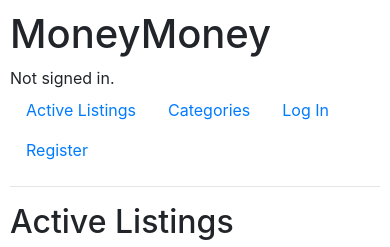
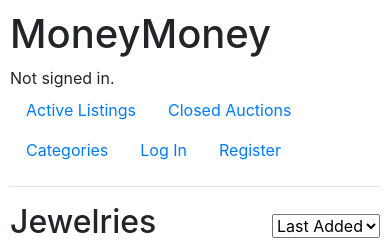
Before and after one commit to zeyadsalah22/MoneyMoney, a Django app: page /category/2 in a window 390 px wide. Shown: the top 247 px of the page. Run offline with Django 3.2, Linux system fonts and the light colour scheme; data comes from the database, SQL or seed files in the repository; both versions use the stored data as it was after the commit; some libraries are stand-ins or nearby versions.

Commit message:
added closing_auctions tab and custom sorting

```diff
--- a/auctions/static/auctions/auctions.js
+++ b/auctions/static/auctions/auctions.js
@@ -4,6 +4,23 @@ document.addEventListener("DOMContentLoaded", () => {
     setupLikeButton();
     setupCommentForm();
     updateTimeRemaining();
+});
+
+
+// Custom sorting option
+document.addEventListener('DOMContentLoaded', () => {
+    const sortSelect = document.getElementById('sort-select');
+    if (sortSelect) {
+        sortSelect.addEventListener('change', () => {
+            const sortKey = sortSelect.value;
+
+            fetch(`/sort-listings/?sort=${sortKey}`)
+                .then(response => response.text())
+                .then(data => {
+                    document.getElementById('listings-container').innerHTML = data;
+                });
+        });
+    }
 });
 
 // Toggle watchlist
--- a/auctions/templates/auctions/index.html
+++ b/auctions/templates/auctions/index.html
@@ -1,55 +1,18 @@
 {% extends "auctions/layout.html" %}
 
 {% block body %}
-    <h2>Active Listings</h2>
+    <div class="d-flex justify-content-between align-items-center mb-3">
+    <h2>{% if category %}{{ category.name }}{% else %}Active Listings{% endif %}</h2>
+    <select id="sort-select" class="form-select w-auto">
+        <option value="last_added">Last Added</option>
+        <option value="name">Name</option>
+        <option value="price">Price</option>
+        <option value="category">Category</option>
+    </select>
+    </div>
 
-    <div class="row">
-        {% for listing in listings %}
-            <div class="col-md-4 mb-4">
-                <div class="card h-100 {% if not listing.status or listing.end_date <= now %}border-danger{% endif %}">
-                    {% if listing.image_url %}
-                        <img src="{{ listing.image_url }}" class="card-img-top listing-image" alt="{{ listing.title }}">
-                    {% endif %}
-                    <div class="card-body">
-                        <h5 class="card-title">
-                            <a href="{% url 'listing' id=listing.id %}">{{ listing.title }}</a>
-                        </h5>
-                        <p class="card-text">{{ listing.description|truncatewords:30 }}</p>
-                        <p class="card-text">
-                            <strong>Price: ${{ listing.current_price }}</strong>
-                        </p>
-
-                        {% if not listing.is_active %}
-                            <p class="text-danger font-weight-bold">Auction Ended</p>
-                            {% if listing.winner %}
-                                <p class="text-muted">Won by {{ listing.winner.username }}</p>
-                            {% else %}
-                                <p class="text-muted">No winner</p>
-                            {% endif %}
-                        {% endif %}
-
-                        {% if listing.category %}
-                            <p class="card-text">
-                                <small class="text-muted">
-                                    Category: <a href="{% url 'category_listings' category_id=listing.category.id %}">{{ listing.category.name }}</a>
-                                </small>
-                            </p>
-                        {% endif %}
-                        <p class="card-text">
-                            <small class="text-muted">
-                                Listed by {{ listing.seller.username }} on {{ listing.created_at|date:"F j, Y" }}
-                            </small>
-                        </p>
-                    </div>
-                </div>
-            </div>
-        {% empty %}
-            <div class="col-12">
-                <div class="alert alert-info">
-                    No active listings available.
-                </div>
-            </div>
-        {% endfor %}
+    <div id="listings-container" class="row">
+        {% include 'auctions/listing_cards.html' %}
     </div>
 
     <style>
@@ -60,5 +23,5 @@
         background-color: #f8f9fa; /* Optional: to show a light background */
         margin-bottom: 20px;
     }
-</style>
+    </style>
 {% endblock %}
--- a/auctions/templates/auctions/layout.html
+++ b/auctions/templates/auctions/layout.html
@@ -22,6 +22,9 @@
                 <a class="nav-link" href="{% url 'index' %}">Active Listings</a>
             </li>
             <li class="nav-item">
+                <a class="nav-link" href="{% url 'closed_auctions' %}">Closed Auctions</a>
+            </li>
+            <li class="nav-item">
                 <a class="nav-link" href="{% url 'category' %}">Categories</a>
             </li>
             {% if user.is_authenticated %}
@@ -30,6 +33,7 @@
                         <a class="nav-link" href="{% url 'create' %}">Create Listing</a>
                     </li>
                 {%endif%}
+
                 <li class="nav-item">
                     <a class="nav-link" href="{% url 'watchlist' %}">WatchList</a>
                 </li>
--- a/auctions/urls.py
+++ b/auctions/urls.py
@@ -9,6 +9,7 @@ urlpatterns = [
     path("logout", views.logout_view, name="logout"),
     path("register", views.register, name="register"),
     path("watchlist", views.watchlist, name="watchlist"),
+    path("closed_auctions", views.closed_auctions, name="closed_auctions"),
     path("won_auctions", views.won_auctions, name="won_auctions"),
     path("category", views.category, name="category"),
     path("category/<int:category_id>", views.category_listings, name="category_listings"),
@@ -24,4 +25,5 @@ urlpatterns = [
     path("like/<int:listing_id>", views.like, name="like"),
     path("comment/<int:id>", views.comment, name="comment"),
     path("create_category", views.create_category, name="create_category"),
+    path("sort-listings/", views.sort_listings, name="sort_listings"),
 ]
--- a/auctions/views.py
+++ b/auctions/views.py
@@ -13,11 +13,27 @@ from .models import User, Listing, Comment, Bid, WatchList, Like, Category
 # ---------- Index Page ----------
 def index(request):
     # Get all listings and filter in Python for those that are active
-    all_listings = Listing.objects.all()
+    all_listings = Listing.objects.all().order_by('-created_at')
     listings = [listing for listing in all_listings if listing.is_active()]
     return render(request, "auctions/index.html", {
         "listings": listings
     })
+
+def sort_listings(request):
+    sort_key = request.GET.get('sort', 'last_added')
+
+    sort_map = {
+        'last_added': '-created_at',
+        'name': 'title',
+        'price': 'current_price',
+        'category': 'category__name',
+    }
+
+    sort_order = sort_map.get(sort_key, '-created_at')
+    listings = Listing.objects.filter(status=True).order_by(sort_order)
+
+    return render(request, "auctions/listing_cards.html", {"listings": listings})
+
 
 # ---------- Authentication ----------
 def login_view(request):
@@ -302,3 +318,11 @@ def close(request, id):
     listing = get_object_or_404(Listing, id=id)
     listing.close_auction()
     return HttpResponseRedirect(reverse("index"))
+
+# --
+def closed_auctions(request):
+    all_listings = Listing.objects.all()
+    listings = [listing for listing in all_listings if not listing.is_active()]
+    return render(request, "auctions/closed_auctions.html", {
+        "listings": listings
+    })
```
Also changed, not shown: auctions/templates/auctions/closed_auctions.html (added, +33 -0 lines), auctions/templates/auctions/listing_cards.html (added, +30 -0 lines), db.sqlite3.
